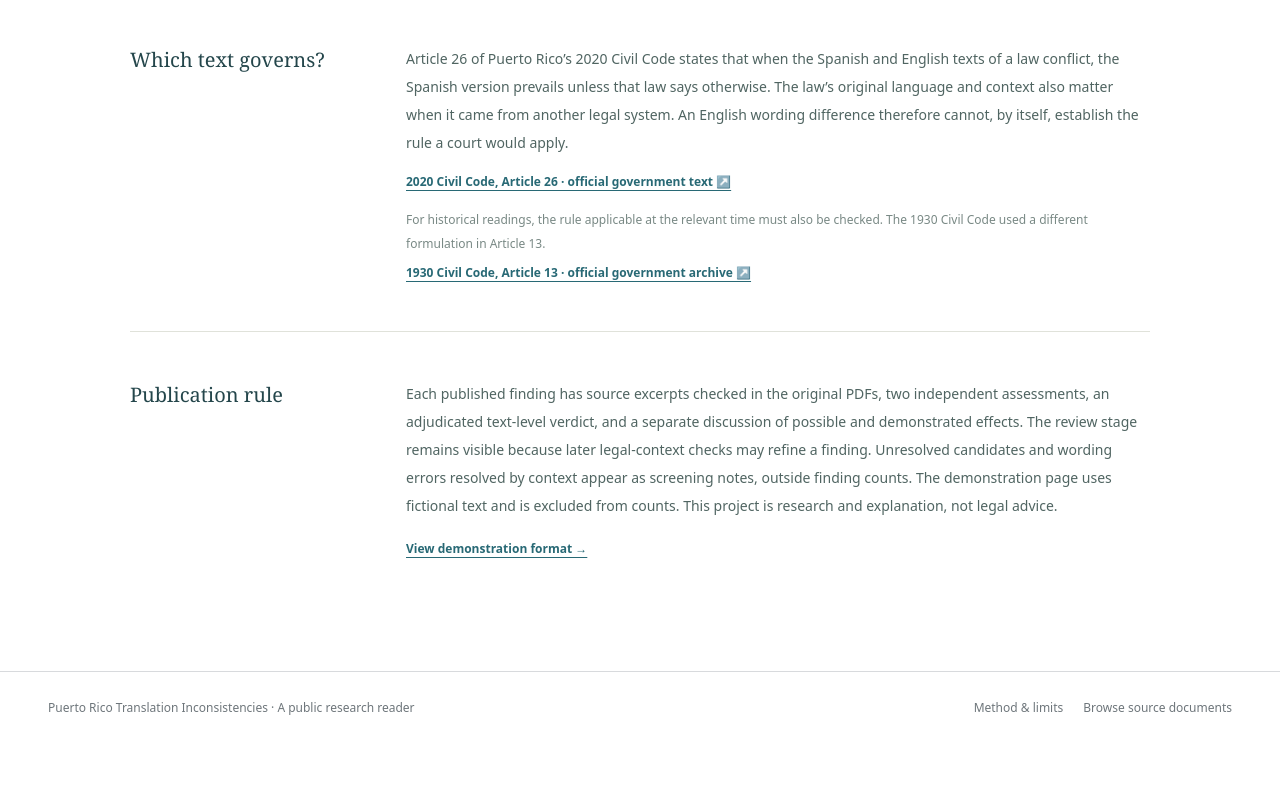
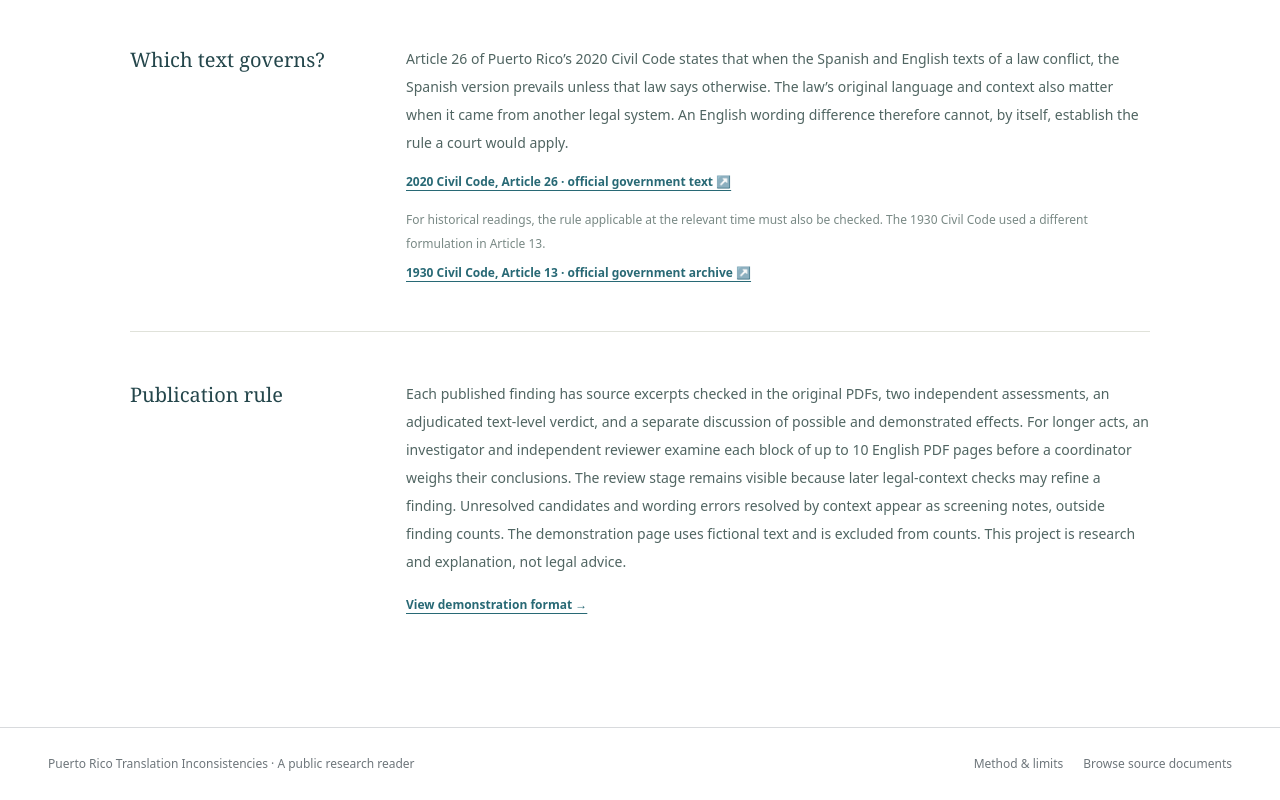
Before and after one commit to ae-oss/puerto-rico-translation-inconsistencies, a Next.js app: page /method in a window 1280 px wide. Shown: the part 909-1709 px from the top of the page. Before the commit the page ends 1653 px from the top, so only its background shows below. Built offline with nearby package versions, Linux system fonts and the light colour scheme.

Commit message:
Explain paired ten-page review method

```diff
--- a/src/app/method/page.tsx
+++ b/src/app/method/page.tsx
@@ -9,7 +9,7 @@ export default function MethodPage() {
       <div className="grid gap-9 border-b border-[#e0e2da] pb-12 md:grid-cols-[240px_minmax(0,1fr)]"><h2 className="font-serif text-[20px] text-[#24464b]">A three-part review</h2><div className="grid gap-6 sm:grid-cols-3"><div><span className="eyebrow">01 · Initial</span><h3 className="mt-2 font-semibold text-[#29494e]">Check the wording</h3><p className="mt-2 text-[13px] leading-6 text-[#647472]">Compare the official texts and an independent translation. Assess whether a semantic difference is genuine and rate its possible impact.</p></div><div><span className="eyebrow">02 · Critical</span><h3 className="mt-2 font-semibold text-[#29494e]">Challenge the claim</h3><p className="mt-2 text-[13px] leading-6 text-[#647472]">Revisit the original language, adjacent provisions, legal context, and relevant cases. Record counterarguments and uncertainty.</p></div><div><span className="eyebrow">03 · Downstream</span><h3 className="mt-2 font-semibold text-[#29494e]">Trace the effect</h3><p className="mt-2 text-[13px] leading-6 text-[#647472]">Look for later amendments, regulations, and decisions. Distinguish confirmed use, possible dependency, and no demonstrated effect.</p></div></div></div>
       <div className="grid gap-9 border-b border-[#e0e2da] py-12 md:grid-cols-[240px_minmax(0,1fr)]"><h2 className="font-serif text-[20px] text-[#24464b]">Impact labels</h2><div className="space-y-5"><div className="grid gap-1 sm:grid-cols-[100px_minmax(0,1fr)]"><strong className="text-[13px] text-[#813c34]">Major</strong><p className="text-[13px] leading-6 text-[#647472]">A divergent reading could materially change an important right, core obligation, permission, eligibility rule, remedy, or substantial financial liability.</p></div><div className="grid gap-1 sm:grid-cols-[100px_minmax(0,1fr)]"><strong className="text-[13px] text-[#806a34]">Limited</strong><p className="text-[13px] leading-6 text-[#647472]">A narrower or supplementary requirement could change without materially altering the law’s central function.</p></div><div className="grid gap-1 sm:grid-cols-[100px_minmax(0,1fr)]"><strong className="text-[13px] text-[#66716c]">Unrated</strong><p className="text-[13px] leading-6 text-[#647472]">The possible effect awaits assessment. Labels describe potential impact if a divergent reading were adopted; they do not assert that it was.</p></div></div></div>
       <div className="grid gap-9 border-b border-[#e0e2da] py-12 md:grid-cols-[240px_minmax(0,1fr)]"><h2 className="font-serif text-[20px] text-[#24464b]">Which text governs?</h2><div><p className="text-[14px] leading-7 text-[#506562]">Article 26 of Puerto Rico’s 2020 Civil Code states that when the Spanish and English texts of a law conflict, the Spanish version prevails unless that law says otherwise. The law’s original language and context also matter when it came from another legal system. An English wording difference therefore cannot, by itself, establish the rule a court would apply.</p><a href="https://bvirtualogp.pr.gov/ogp/Bvirtual/leyesreferencia/PDF/55-2020.pdf" target="_blank" rel="noopener noreferrer" className="mt-4 inline-block text-[12px] font-semibold text-[#286975] underline underline-offset-4">2020 Civil Code, Article 26 · official government text ↗</a><p className="mt-4 text-[12px] leading-6 text-[#798985]">For historical readings, the rule applicable at the relevant time must also be checked. The 1930 Civil Code used a different formulation in Article 13.</p><a href="https://bvirtualogp.pr.gov/ogp/Bvirtual/leyesreferencia/PDF/C%C3%B3digos/48-1930.pdf" target="_blank" rel="noopener noreferrer" className="mt-2 inline-block text-[12px] font-semibold text-[#286975] underline underline-offset-4">1930 Civil Code, Article 13 · official government archive ↗</a></div></div>
-      <div className="grid gap-9 py-12 md:grid-cols-[240px_minmax(0,1fr)]"><h2 className="font-serif text-[20px] text-[#24464b]">Publication rule</h2><div><p className="text-[14px] leading-7 text-[#506562]">Each published finding has source excerpts checked in the original PDFs, two independent assessments, an adjudicated text-level verdict, and a separate discussion of possible and demonstrated effects. The review stage remains visible because later legal-context checks may refine a finding. Unresolved candidates and wording errors resolved by context appear as screening notes, outside finding counts. The demonstration page uses fictional text and is excluded from counts. This project is research and explanation, not legal advice.</p><Link href="/demo/" className="mt-5 inline-block text-[12px] font-semibold text-[#286975] underline underline-offset-4">View demonstration format →</Link></div></div>
+      <div className="grid gap-9 py-12 md:grid-cols-[240px_minmax(0,1fr)]"><h2 className="font-serif text-[20px] text-[#24464b]">Publication rule</h2><div><p className="text-[14px] leading-7 text-[#506562]">Each published finding has source excerpts checked in the original PDFs, two independent assessments, an adjudicated text-level verdict, and a separate discussion of possible and demonstrated effects. For longer acts, an investigator and independent reviewer examine each block of up to 10 English PDF pages before a coordinator weighs their conclusions. The review stage remains visible because later legal-context checks may refine a finding. Unresolved candidates and wording errors resolved by context appear as screening notes, outside finding counts. The demonstration page uses fictional text and is excluded from counts. This project is research and explanation, not legal advice.</p><Link href="/demo/" className="mt-5 inline-block text-[12px] font-semibold text-[#286975] underline underline-offset-4">View demonstration format →</Link></div></div>
     </div>
   </>;
 }
```
